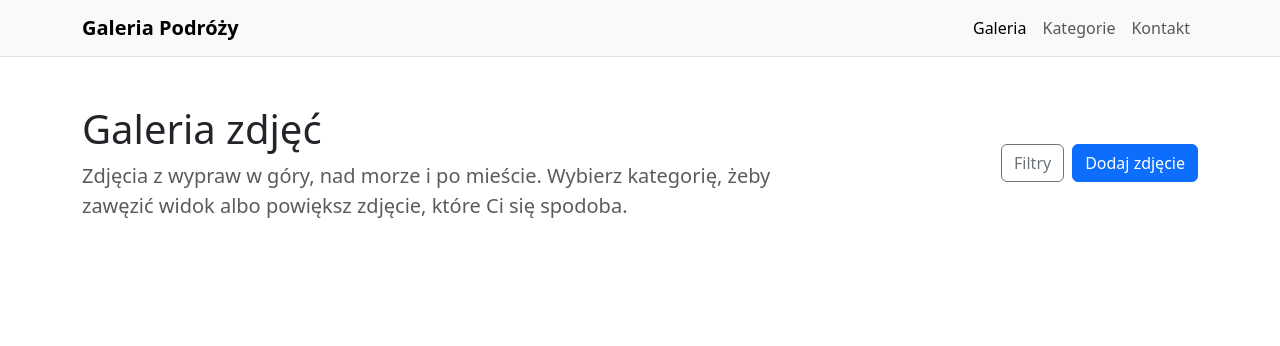
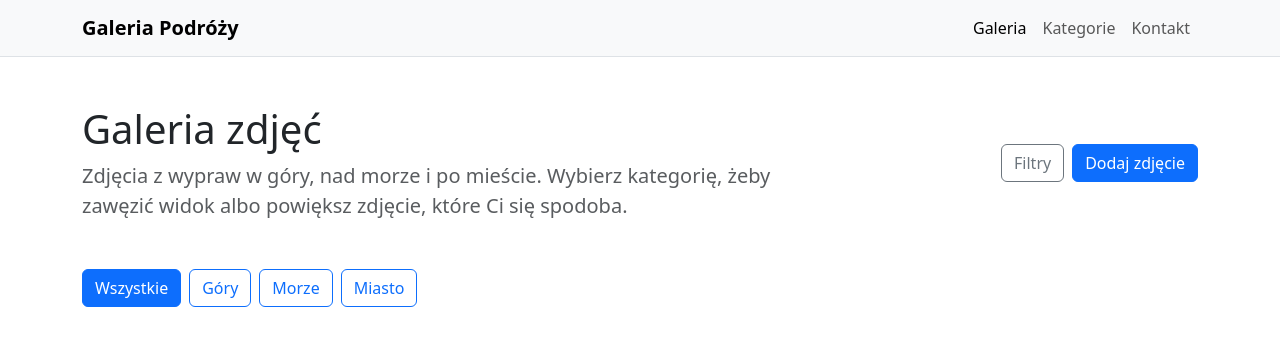
Before and after one commit to zawadkaaantoni/inf04, a React (Vite) app in the folder zadania/mb05/: page / in a window 1280 px wide. Shown: the top 346 px of the page. Built offline with nearby package versions, Linux system fonts and the light colour scheme.

Commit message:
mb5 categoryBar

```diff
--- a/zadania/mb05/src/App.jsx
+++ b/zadania/mb05/src/App.jsx
@@ -1,4 +1,5 @@
 import Navbar from './components/Navbar.jsx'
+import CategoryBar from './components/CategoryBar.jsx'
 
 function App() {
   return (
@@ -35,6 +36,9 @@ function App() {
           </div>
         </div>
       </header>
+      <main className="container">
+        <CategoryBar />
+      </main>
     </>
   )
 }
--- /dev/null
+++ b/zadania/mb05/src/components/CategoryBar.jsx
@@ -0,0 +1,25 @@
+function CategoryBar() {
+  const categoriesList = [
+    { label: 'Wszystkie', active: true },
+    { label: 'Góry', active: false },
+    { label: 'Morze', active: false },
+    { label: 'Miasto', active: false },
+  ]
+
+  return (
+    <div id="kategorie" className="d-flex flex-wrap gap-2 mb-4">
+      {categoriesList.map((item, index) => (
+        <button
+          key={index}
+          type="button"
+          className={`btn ${item.active ? 'btn-primary' : 'btn-outline-primary'}`}
+          aria-pressed={item.active}
+        >
+          {item.label}
+        </button>
+      ))}
+    </div>
+  )
+}
+
+export default CategoryBar
```
